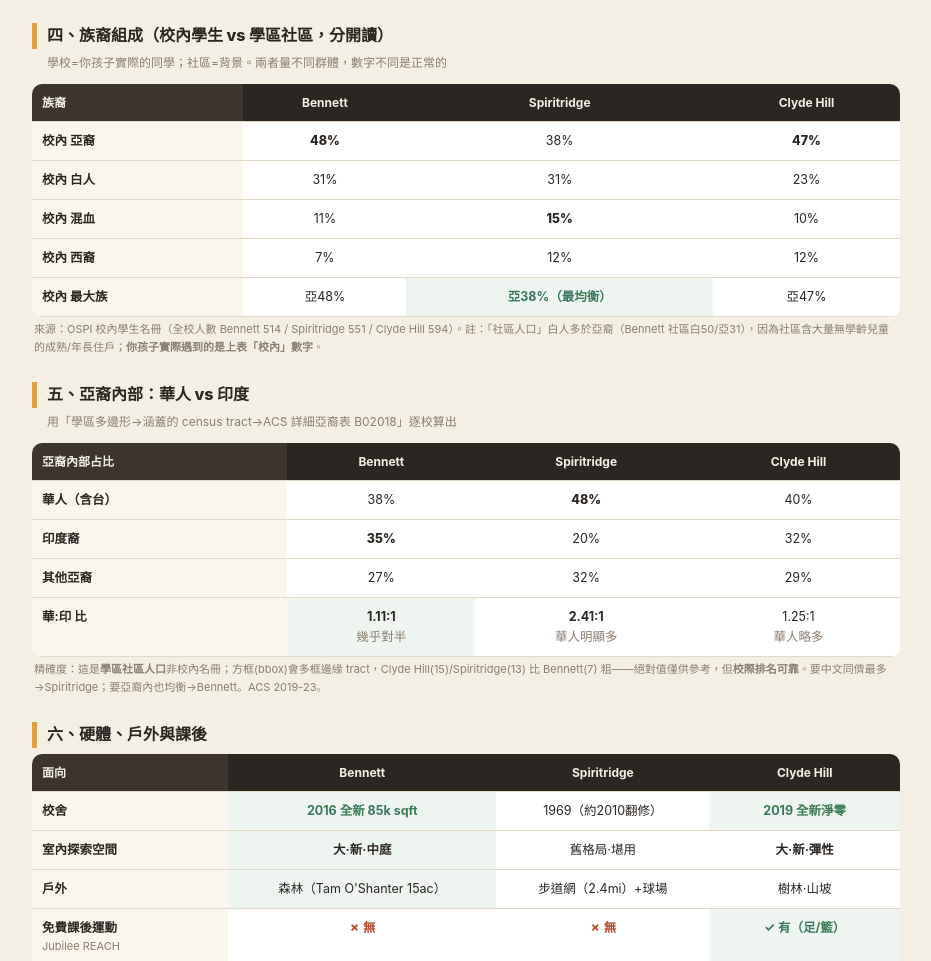
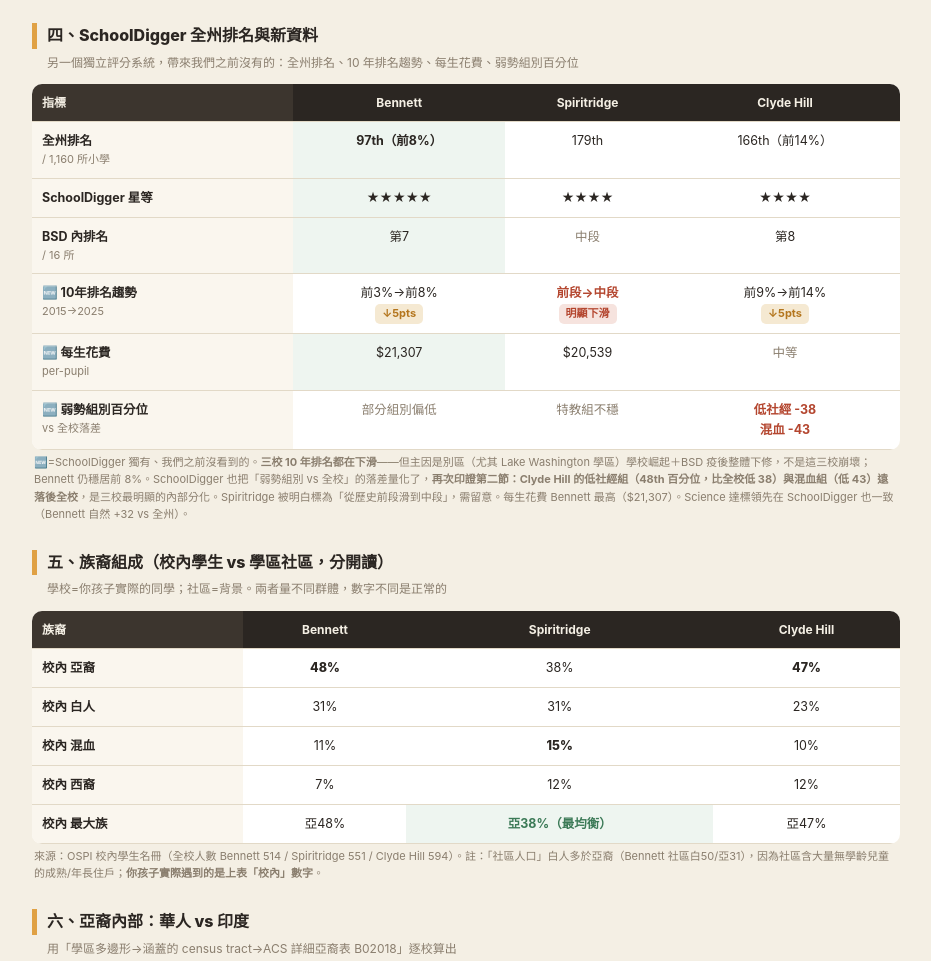
Before and after one commit to KenjiChao/bellevue-school-compare, a plain HTML site: page finalists.html in a window 1280 px wide. Shown: the part 1860-2821 px from the top of the page, without its empty margins (174-1105 px from the left). Drawn offline with Linux system fonts and the light colour scheme.

Commit message:
決選頁新增第四節：SchoolDigger 全州排名/10年趨勢/每生花費/弱勢組別百分位

```diff
--- a/finalists.html
+++ b/finalists.html
@@ -122,7 +122,22 @@
 </table></div>
 <div class="legend"><b>Science 只有達標率、沒有成長 SGP</b>——因為華州只在 5/8/11 年級考自然（非逐年），算不出年成長；這是全國通例，不是缺資料。三校 Science 達標率反而是 <b>Bennett(81)&gt;Spiritridge(76)&gt;Clyde Hill(66)</b>，跟 ELA/Math 的高低順序略不同（Clyde Hill 自然偏弱）。GreatSchools 總分只由「成績+成長」兩項加權，忽略族裔/師資/PTA/設施；Clyde Hill 拿 9 是因成長分項 9（高起點仍在進步），Bennett/Spiritridge 的 8 是成長分項被高起點的天花板效應壓到 7——兩個 8 與一個 9 的差別是計分方式，別當成「教學差一截」。達標率高低大幅受家庭社經影響（見第二節成就落差），與「學校加值多少」是兩回事。</div>
 
-<h2>四、族裔組成（校內學生 vs 學區社區，分開讀）</h2>
+<h2>四、SchoolDigger 全州排名與新資料</h2>
+<div class="h2sub">另一個獨立評分系統，帶來我們之前沒有的：全州排名、10 年排名趨勢、每生花費、弱勢組別百分位</div>
+<div class="tblwrap"><table>
+<thead><tr><th class="dim">指標</th><th>Bennett</th><th>Spiritridge</th><th>Clyde Hill</th></tr></thead>
+<tbody>
+<tr><td class="dim">全州排名<span class="dimlbl">/ 1,160 所小學</span></td><td class="win"><b>97th（前8%）</b></td><td>179th</td><td>166th（前14%）</td></tr>
+<tr><td class="dim">SchoolDigger 星等</td><td class="win"><b>★★★★★</b></td><td>★★★★</td><td>★★★★</td></tr>
+<tr><td class="dim">BSD 內排名<span class="dimlbl">/ 16 所</span></td><td class="win">第7</td><td class="mut">中段</td><td>第8</td></tr>
+<tr><td class="dim">🆕 10年排名趨勢<span class="dimlbl">2015→2025</span></td><td>前3%→前8%<br><span class="pill pa">↓5pts</span></td><td><b class="r">前段→中段</b><br><span class="pill pr">明顯下滑</span></td><td>前9%→前14%<br><span class="pill pa">↓5pts</span></td></tr>
+<tr><td class="dim">🆕 每生花費<span class="dimlbl">per-pupil</span></td><td class="win">$21,307</td><td>$20,539</td><td class="mut">中等</td></tr>
+<tr><td class="dim">🆕 弱勢組別百分位<span class="dimlbl">vs 全校落差</span></td><td class="mut">部分組別偏低</td><td class="mut">特教組不穩</td><td><b class="r">低社經 -38<br>混血 -43</b></td></tr>
+</tbody>
+</table></div>
+<div class="legend">🆕=SchoolDigger 獨有、我們之前沒看到的。<b>三校 10 年排名都在下滑</b>——但主因是別區（尤其 Lake Washington 學區）學校崛起＋BSD 疫後整體下修，不是這三校崩壞；Bennett 仍穩居前 8%。SchoolDigger 也把「弱勢組別 vs 全校」的落差量化了，<b>再次印證第二節：Clyde Hill 的低社經組（48th 百分位，比全校低 38）與混血組（低 43）遠落後全校</b>，是三校最明顯的內部分化。Spiritridge 被明白標為「從歷史前段滑到中段」，需留意。每生花費 Bennett 最高（$21,307）。Science 達標領先在 SchoolDigger 也一致（Bennett 自然 +32 vs 全州）。</div>
+
+<h2>五、族裔組成（校內學生 vs 學區社區，分開讀）</h2>
 <div class="h2sub">學校=你孩子實際的同學；社區=背景。兩者量不同群體，數字不同是正常的</div>
 <div class="tblwrap"><table>
 <thead><tr><th class="dim">族裔</th><th>Bennett</th><th>Spiritridge</th><th>Clyde Hill</th></tr></thead>
@@ -136,7 +151,7 @@
 </table></div>
 <div class="legend">來源：OSPI 校內學生名冊（全校人數 Bennett 514 / Spiritridge 551 / Clyde Hill 594）。註：「社區人口」白人多於亞裔（Bennett 社區白50/亞31），因為社區含大量無學齡兒童的成熟/年長住戶；<b>你孩子實際遇到的是上表「校內」數字</b>。</div>
 
-<h2>五、亞裔內部：華人 vs 印度</h2>
+<h2>六、亞裔內部：華人 vs 印度</h2>
 <div class="h2sub">用「學區多邊形→涵蓋的 census tract→ACS 詳細亞裔表 B02018」逐校算出</div>
 <div class="tblwrap"><table>
 <thead><tr><th class="dim">亞裔內部占比</th><th>Bennett</th><th>Spiritridge</th><th>Clyde Hill</th></tr></thead>
@@ -149,7 +164,7 @@
 </table></div>
 <div class="legend">精確度：這是<b>學區社區人口</b>非校內名冊；方框(bbox)會多框邊緣 tract，Clyde Hill(15)/Spiritridge(13) 比 Bennett(7) 粗——絕對值僅供參考，但<b>校際排名可靠</b>。要中文同儕最多→Spiritridge；要亞裔內也均衡→Bennett。ACS 2019-23。</div>
 
-<h2>六、硬體、戶外與課後</h2>
+<h2>七、硬體、戶外與課後</h2>
 <div class="tblwrap"><table>
 <thead><tr><th class="dim">面向</th><th>Bennett</th><th>Spiritridge</th><th>Clyde Hill</th></tr></thead>
 <tbody>
@@ -174,7 +189,7 @@
 </div>
 
 <footer>
-資料來源：達標率/成長率/師資/低收＝華州 OSPI (data.wa.gov)；族裔（校內）＝OSPI 名冊；族裔（社區）與華/印細分＝US Census ACS 2019-23（B03002/B02018，經 Census Reporter），學區邊界＝City of Bellevue GIS，tract 交集＝Census TIGERweb；GreatSchools 分項＝GreatSchools；PTA＝IRS 990；校舍＝建築事務所/BSD；家長口碑＝GreatSchools/Niche/Reddit r/BellevueWA；新聞＝各校 BSD 官網/KING5/KOMO。<br>
+資料來源：達標率/成長率/師資/低收＝華州 OSPI (data.wa.gov)；族裔（校內）＝OSPI 名冊；族裔（社區）與華/印細分＝US Census ACS 2019-23（B03002/B02018，經 Census Reporter），學區邊界＝City of Bellevue GIS，tract 交集＝Census TIGERweb；GreatSchools 分項＝GreatSchools；PTA＝IRS 990；校舍＝建築事務所/BSD；家長口碑＝GreatSchools/Niche/Reddit r/BellevueWA；新聞＝各校 BSD 官網/KING5/KOMO；全州排名/10年趨勢/每生花費/弱勢組別百分位＝SchoolDigger。<br>
 重要界線：華/印比例與社區族裔為「學區社區人口」推算（bbox 會多框邊緣 tract，Clyde Hill/Spiritridge 較粗），非校內名冊；校內精確華/印比例僅學校前台掌握（Bennett 425-456-4800 / Spiritridge 425-456-5900 / Clyde Hill 425-456-5000）。SGP 單年小樣本（每校100-190人）會波動，看趨勢勝單點。三校併校後皆穩定、無關閉風險（2023 僅關 Eastgate/Wilburton，三校為接收方）。
 </footer>
 </div>
```
